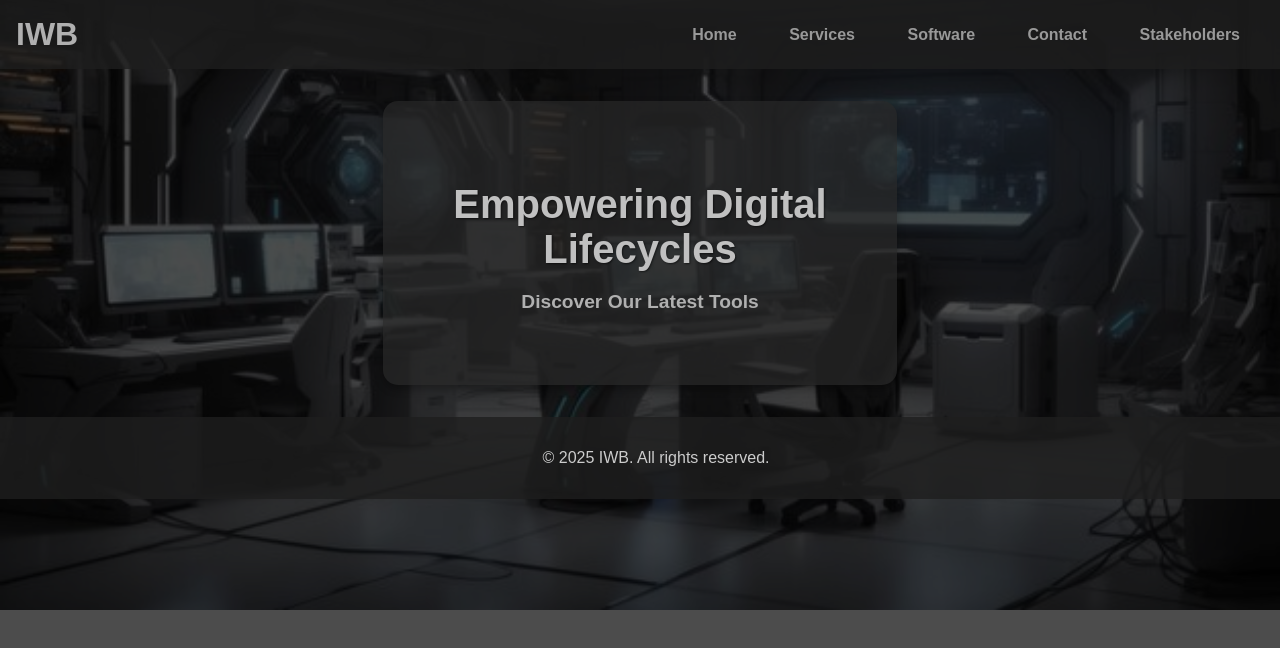
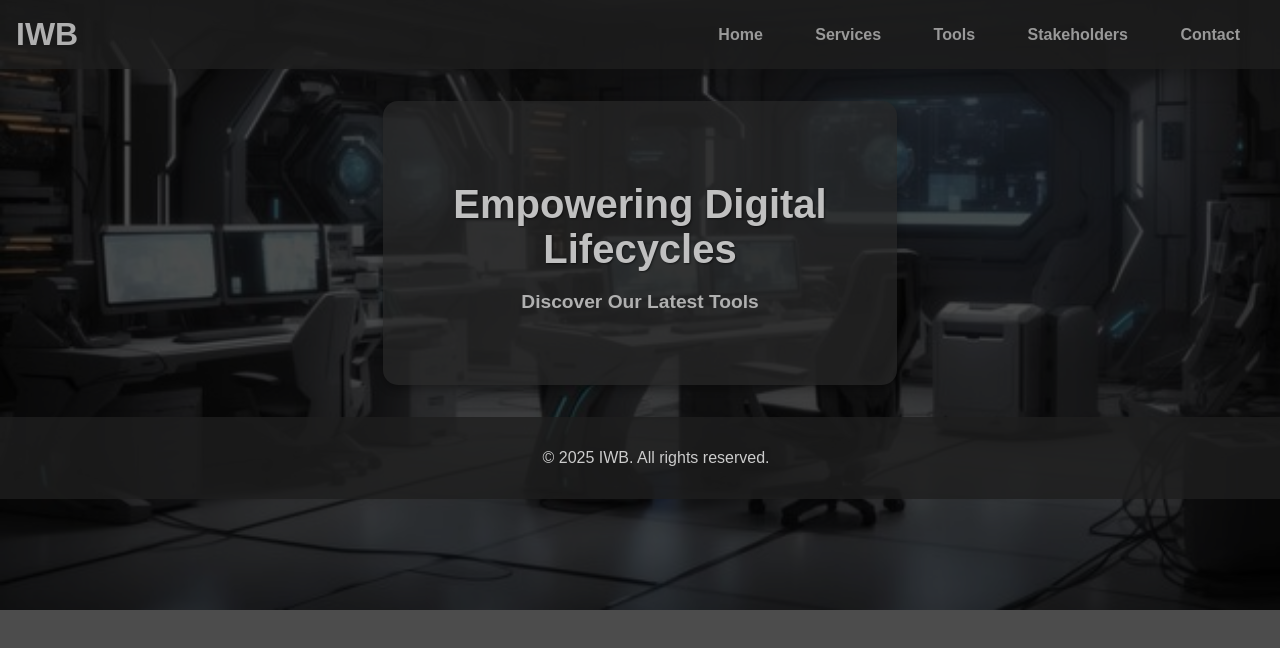
Before and after one commit to HLOMPHO2025/individual-assignment, a plain HTML site: page index.html in a window 1280 px wide. Shown: the top 648 px of the page. Drawn offline with Linux system fonts and the light colour scheme.

Commit message:
Update index.html

```diff
--- a/index.html
+++ b/index.html
@@ -131,9 +131,9 @@
             <ul>
                 <li><a href="index.html">Home</a></li>
                 <li><a href="services.html">Services</a></li>
-                <li><a href="software.html">Software</a></li>
+                <li><a href="tools.html">Tools</a></li>
+                <li><a href="stakeholders.html">Stakeholders</a></li>
                 <li><a href="contact.html">Contact</a></li>
-                <li><a href="stakeholders.html">Stakeholders</a></li>
             </ul>
         </nav>
     </header>
```
